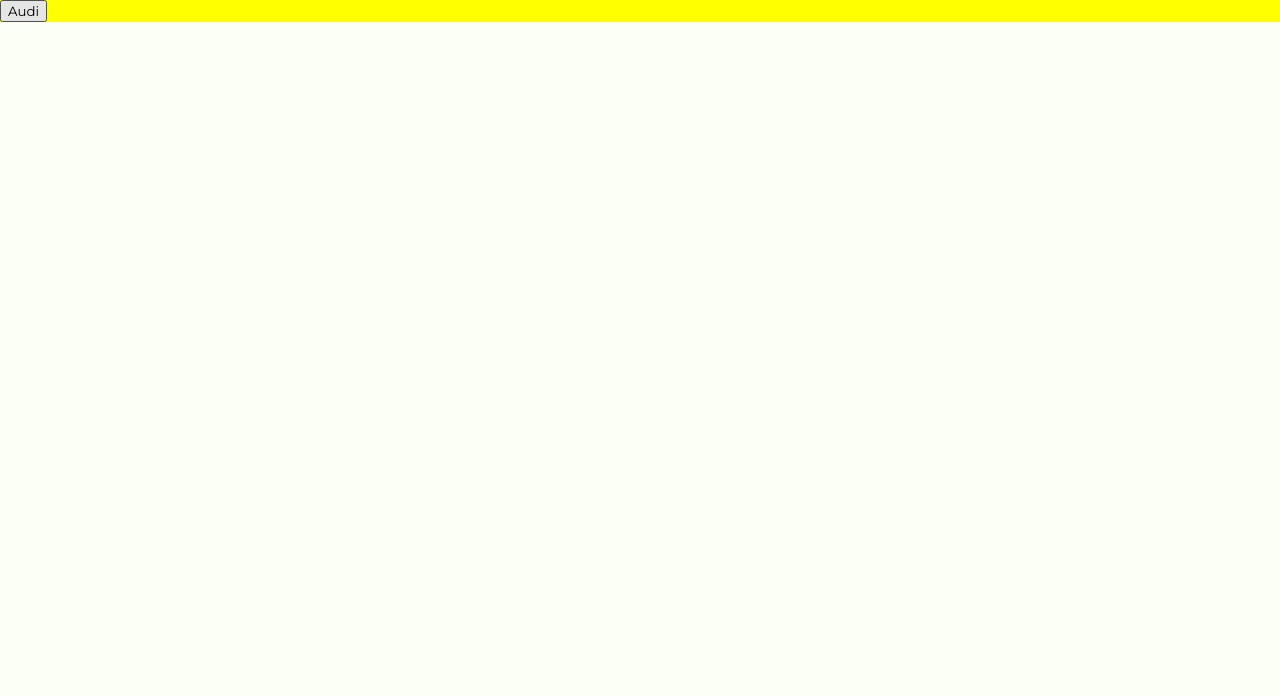
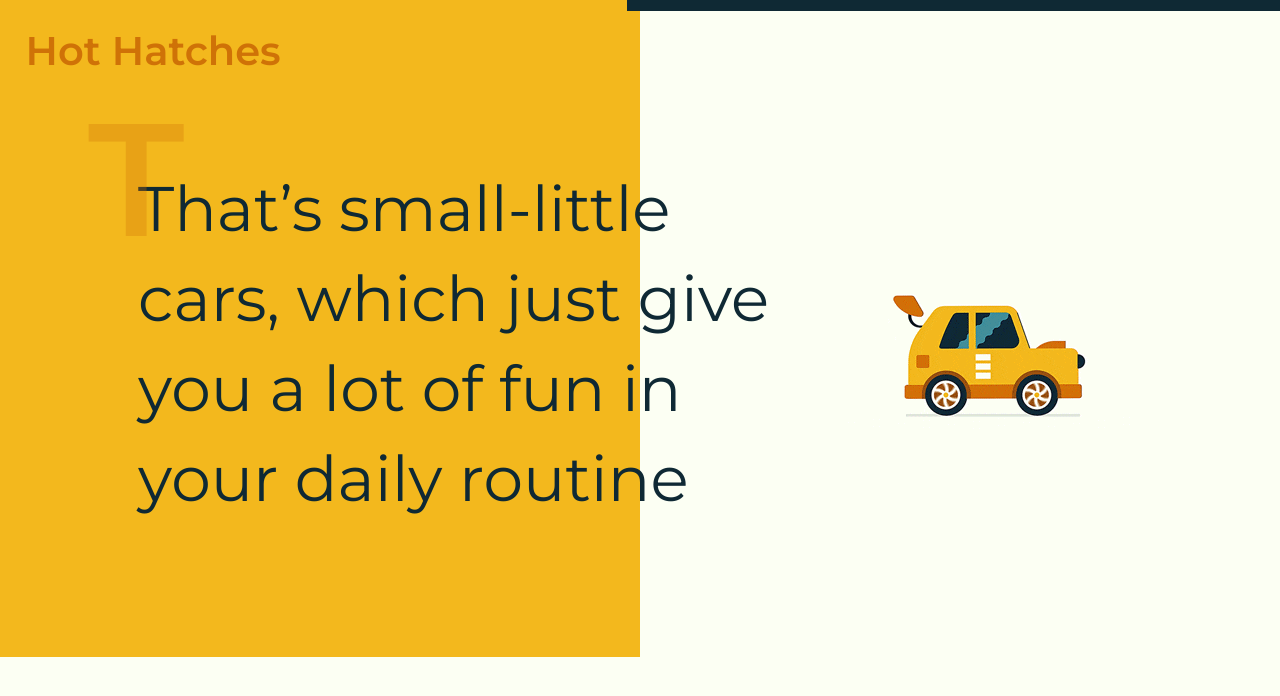
Before and after one commit to eugeneZolotarenko/hot-hatches, a React (Create React App) app: page / in a window 1280 px wide. Shown: the top 696 px of the page. Built offline with nearby package versions, Linux system fonts and the light colour scheme.

Commit message:
Creating Header

```diff
--- a/src/App.js
+++ b/src/App.js
@@ -7,6 +7,7 @@ const theme = {
   yellow: "#F3B81D",
   orange: "#CF7207",
   nightBlue: "#0F2934",
+  semiWhite: "#FCFFF3",
   standartOpacity: "0.3"
 }
 
@@ -15,7 +16,7 @@ const GlobalStyle = createGlobalStyle`
   html {
     font-family: 'Montserrat';
     box-sizing: border-box;
-    font-size: 10px;
+    font-size: 62.5%;
     min-width: 320px;
   };
   *, *:before, *:after{
@@ -25,7 +26,7 @@ const GlobalStyle = createGlobalStyle`
   body {
     padding: 0;
     margin: 0;
-    font-size: 1.7rem;
+    font-size: 1.8rem;
     background: #FCFFF3;
   };
   a{
--- a/src/components/HatchExamples/HatchExamples.jsx
+++ b/src/components/HatchExamples/HatchExamples.jsx
@@ -5,19 +5,19 @@ import history from "../../history"
 import HatchExamplesStyle from "./HatchExamplesStyle"
 
 const HatchExamples = (props) => {
-  function handleClick(e) {
-    const hatchBrand = e.target.textContent
-    async function redirectToPage() {
-      await props.setBrand(hatchBrand)
-      history.push({ search: hatchBrand, pathname: "/brand" })
-    }
-    redirectToPage()
-  }
+  // function handleClick(e) {
+  //   const hatchBrand = e.target.textContent
+  //   async function redirectToPage() {
+  //     await props.setBrand(hatchBrand)
+  //     history.push({ search: hatchBrand, pathname: "/brand" })
+  //   }
+  //   redirectToPage()
+  // }
   return (
     <HatchExamplesStyle>
-      <div>
+      {/* <div>
         <button onClick={handleClick}>Audi</button>
-      </div>
+      </div> */}
     </HatchExamplesStyle>
   )
 }
--- a/src/components/HatchExamples/HatchExamplesStyle.js
+++ b/src/components/HatchExamples/HatchExamplesStyle.js
@@ -1,7 +1,7 @@
 import styled from "styled-components"
 
 const HatchExamplesStyle = styled.section`
-  background: yellow;
+  background: ${(props) => props.theme.yellow};
 `
 
 export default HatchExamplesStyle
--- a/src/components/MainHeader/MainHeader.jsx
+++ b/src/components/MainHeader/MainHeader.jsx
@@ -1,11 +1,19 @@
 import React from "react"
+import { Link } from "react-router-dom"
 
 import MainHeaderStyle from "./MainHeaderStyle"
 
 const MainHeader = (props) => {
   return (
     <MainHeaderStyle>
-      <div></div>
+      <Link to='/' className='logo'>
+        Hot Hatches
+      </Link>
+      <h2>
+        That’s small-little cars, which just give you a lot of fun in your daily
+        routine
+      </h2>
+      <div className='little-hatch'></div>
     </MainHeaderStyle>
   )
 }
--- a/src/components/MainHeader/MainHeaderStyle.js
+++ b/src/components/MainHeader/MainHeaderStyle.js
@@ -1,7 +1,63 @@
-import styled from 'styled-components';
+import styled from "styled-components"
 
 const MainHeaderStyle = styled.section`
-  background: yellow;
+  background: linear-gradient(
+    90deg,
+    ${(props) => props.theme.yellow} 50%,
+    ${(props) => props.theme.semiWhite} 50%
+  );
+  min-height: 150px;
+  position: relative;
+  padding: 14vh 0 10vh 0;
+  display: flex;
+  align-items: center;
+  justify-content: center;
+
+  .logo {
+    color: #cf7207;
+    font-size: 4rem;
+    font-weight: bold;
+    position: absolute;
+    top: 4%;
+    left: 2%;
+    margin: 0;
+  }
+
+  h2 {
+    font-size: 6.3rem;
+    font-weight: normal;
+    width: 50%;
+    margin-right: 5%;
+    position: relative;
+    line-height: 9rem;
+
+    &::before {
+      content: "T";
+      color: ${(props) => props.theme.orange};
+      font-size: 16rem;
+      font-weight: bold;
+      position: absolute;
+      opacity: 0.3;
+      top: -3rem;
+      left: -5rem;
+    }
+  }
+
+  .little-hatch {
+    background: url("little-hatch.gif");
+    width: 300px;
+    height: 170px;
+  }
+
+  &::before {
+    content: "";
+    background: ${(props) => props.theme.nightBlue};
+    width: 51vw;
+    height: 11px;
+    position: absolute;
+    top: 0;
+    right: 0;
+  }
 `
 
-export default MainHeaderStyle;
+export default MainHeaderStyle
```
Also changed, not shown: public/little-hatch.gif (added).
